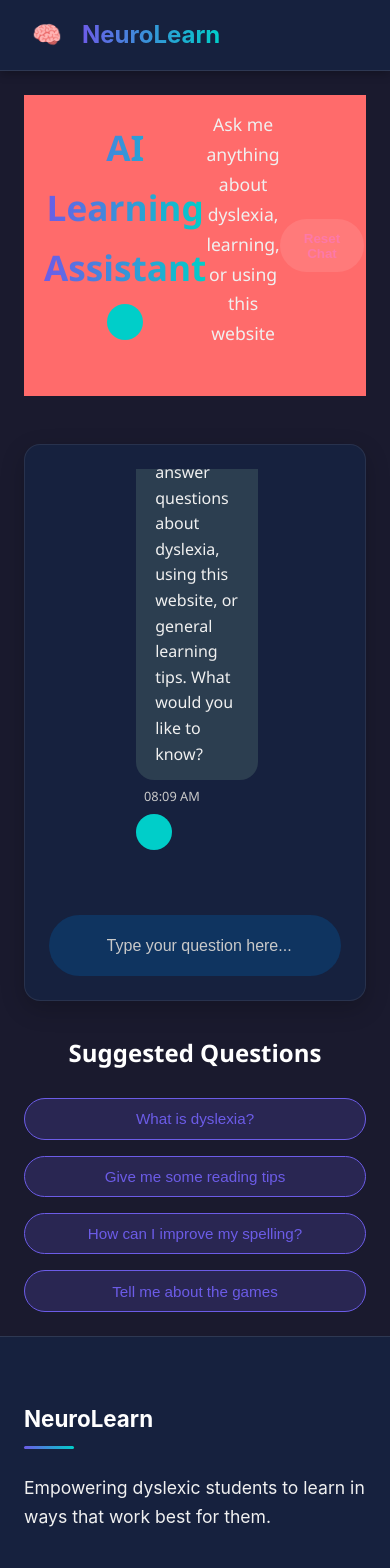
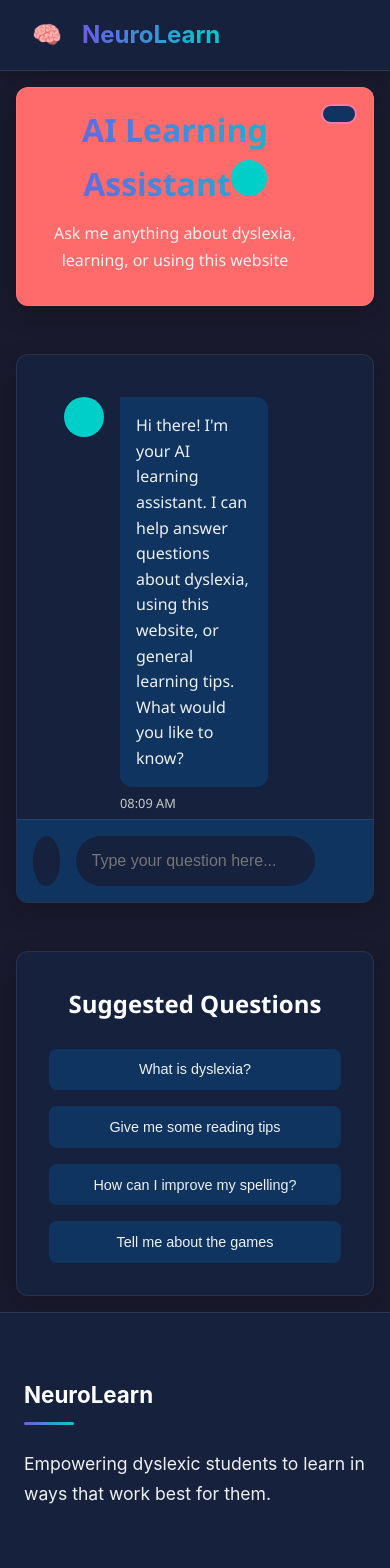
Before and after one commit to Unique0202/AI-Tutor-for-Dyslexic, a React (Create React App) app: page /chatbot in a window 390 px wide. Shown: the top 1568 px of the page. Built offline with nearby package versions, Linux system fonts and the light colour scheme.

Commit message:
updated chatbot styles

```diff
--- a/src/pages/ChatbotPage.js
+++ b/src/pages/ChatbotPage.js
@@ -18,13 +18,24 @@ const ChatbotPage = () => {
   const [isListening, setIsListening] = useState(false);
   const { speak, settings } = useAccessibility();
 
+    // Scroll to top on initial render
+    useEffect(() => {
+      window.scrollTo(0, 0);
+    }, []);
   // Auto scroll to bottom when new messages arrive
   useEffect(() => {
+    if (messages.length > 1 && !isThinking) {
       scrollToBottom();
-  }, [messages]);
+    }
+  }, [messages, isThinking]);
 
   const scrollToBottom = () => {
-    messagesEndRef.current?.scrollIntoView({ behavior: 'smooth' });
+    if (messagesEndRef.current) {
+      messagesEndRef.current.scrollIntoView({
+        behavior: 'smooth',
+        block: 'nearest' // Changed from 'end' to 'nearest' for less aggressive scrolling
+      });
+    }
   };
 
   const handleInputChange = (e) => {
@@ -60,6 +71,11 @@ const ChatbotPage = () => {
       if (settings.textToSpeechEnabled) {
         speak(botResponse);
       }
+
+      // Only scroll after bot responds, not after user submits
+      setTimeout(() => {
+        scrollToBottom();
+      }, 100);
     }, 1500);
   };
 
@@ -150,6 +166,7 @@ const ChatbotPage = () => {
   return (
     <div className="chatbot-page">
       <div className="chatbot-header">
+        <div className="chatbot-title-container">
           <h1 className="chatbot-title">
             AI Learning Assistant
             <TextToSpeech text="AI Learning Assistant. Ask me anything about dyslexia, learning, or using this website." />
@@ -157,6 +174,7 @@ const ChatbotPage = () => {
           <p className="chatbot-subtitle">
             Ask me anything about dyslexia, learning, or using this website
           </p>
+        </div>
         <button className="reset-chat-button" onClick={resetChat}>
           <RefreshCw size={16} />
           <span>Reset Chat</span>
@@ -164,7 +182,10 @@ const ChatbotPage = () => {
       </div>
 
       <div className="chat-container">
-        <div className="messages-container">
+        <div className="messages-container" style={{
+          justifyContent: messages.length <= 1 ? 'flex-end' : 'flex-start' ,
+          overflowAnchor: 'none' // Add this to prevent auto-scrolling
+        }}>
           {messages.map((message, index) => (
             <div
               key={index}
--- a/src/styles/ChatbotPage.css
+++ b/src/styles/ChatbotPage.css
@@ -7,120 +7,155 @@
   --dark-bg: #1a1a2e;
   --darker-bg: #16213e;
   --card-bg: #0f3460;
-  --message-user-bg: #2d3748;
-  --message-bot-bg: #2c3e50;
   --text-light: #f0f0f0;
   --text-lighter: #ffffff;
   --text-muted: #c9c9c9;
   --transition-speed: 0.3s;
+  --section-gap: 4rem;
   font-family: 'Segoe UI', Tahoma, Geneva, Verdana, sans-serif;
   background-color: var(--dark-bg);
   color: var(--text-light);
   min-height: 100vh;
+  line-height: 1.7;
   padding: 2rem;
-  line-height: 1.7;
 }
 
+/* Chatbot Header */
+/* Updated Chatbot Header Styles */
 .chatbot-header {
   text-align: center;
   margin-bottom: 3rem;
-  max-width: 900px;
+  padding: 2rem;
+  background-color: var(--darker-bg);
+  border-radius: 12px;
+  box-shadow: 0 8px 24px rgba(0, 0, 0, 0.2);
+  border: 1px solid rgba(255, 255, 255, 0.08);
+  max-width: 1200px;
   margin-left: auto;
   margin-right: auto;
+  position: relative; /* Added for absolute positioning of reset button */
+}
+
+.chatbot-title-container {
+  margin-bottom: 1rem;
 }
 
 .chatbot-title {
-  font-size: 2.8rem;
+  font-size: 2.5rem;
   font-weight: 800;
-  margin-bottom: 1rem;
+  margin-bottom: 0.5rem; /* Reduced space between title and subtitle */
   color: var(--text-lighter);
   background: linear-gradient(90deg, var(--primary-color), var(--secondary-color));
   -webkit-background-clip: text;
   background-clip: text;
   -webkit-text-fill-color: transparent;
+  display: inline-block; /* Helps with gradient text alignment */
 }
 
 .chatbot-subtitle {
-  font-size: 1.3rem;
+  font-size: 1.2rem;
   color: var(--text-light);
-  margin-bottom: 2rem;
-  max-width: 700px;
-  margin-left: auto;
-  margin-right: auto;
+  margin-bottom: 0; /* Remove bottom margin */
 }
 
 .reset-chat-button {
+  position: absolute;
+  top: 1.5rem;
+  right: 1.5rem;
   display: inline-flex;
   align-items: center;
   gap: 0.5rem;
   padding: 0.7rem 1.5rem;
-  background-color: rgba(255, 255, 255, 0.1);
+  background-color: var(--card-bg); /* Added background color */
   color: var(--accent-color);
-  border: none;
+  border: 2px solid var(--accent-color);
   border-radius: 50px;
   font-weight: 600;
   cursor: pointer;
   transition: all var(--transition-speed) ease;
+  z-index: 1;
 }
 
 .reset-chat-button:hover {
-  background-color: rgba(253, 121, 168, 0.2);
+  background-color: var(--accent-color);
+  color: white;
   transform: translateY(-2px);
 }
 
+/* Responsive adjustments */
+@media (max-width: 768px) {
+  .chatbot-header {
+    padding: 1.5rem 1rem 1.5rem 1rem;
+  }
+
+  .chatbot-title {
+    font-size: 1.8rem;
+    padding-right: 40px; /* Space for reset button */
+  }
+
+  .chatbot-subtitle {
+    font-size: 1rem;
+    padding-right: 40px; /* Space for reset button */
+  }
+
+  .reset-chat-button {
+    top: 1rem;
+    right: 1rem;
+    padding: 0.5rem 1rem;
+  }
+
+  .reset-chat-button span {
+    display: none; /* Hide text on mobile */
+  }
+}
+
+/* Chat Container */
 .chat-container {
-  max-width: 900px;
+  max-width: 1200px;
   margin: 0 auto;
+  display: flex;
+  flex-direction: column;
+  height: 60vh;
   background-color: var(--darker-bg);
-  border-radius: 16px;
-  padding: 2rem;
+  border-radius: 12px;
   box-shadow: 0 8px 24px rgba(0, 0, 0, 0.2);
+  overflow: hidden;
   border: 1px solid rgba(255, 255, 255, 0.08);
 }
 
 .messages-container {
-  height: 60vh;
+  flex: 1;
+  padding: 2rem;
   overflow-y: auto;
-  padding: 1rem;
-  margin-bottom: 1.5rem;
-  scrollbar-width: thin;
-  scrollbar-color: var(--primary-color) var(--darker-bg);
+  scroll-behavior: smooth;
 }
 
-.messages-container::-webkit-scrollbar {
-  width: 8px;
-}
-
-.messages-container::-webkit-scrollbar-track {
-  background: var(--darker-bg);
-}
-
-.messages-container::-webkit-scrollbar-thumb {
-  background-color: var(--primary-color);
-  border-radius: 20px;
-}
-
+/* Message Styling */
 .message {
   display: flex;
   gap: 1rem;
   margin-bottom: 1.5rem;
-  animation: fadeIn 0.3s ease;
+  max-width: 80%;
 }
 
-@keyframes fadeIn {
-  from { opacity: 0; transform: translateY(10px); }
-  to { opacity: 1; transform: translateY(0); }
+.user-message {
+  margin-left: auto;
+  flex-direction: row-reverse;
+}
+
+.bot-message {
+  margin-right: auto;
 }
 
 .message-avatar {
-  flex-shrink: 0;
   width: 40px;
   height: 40px;
   border-radius: 50%;
+  background-color: var(--card-bg);
   display: flex;
   align-items: center;
   justify-content: center;
-  margin-top: 0.5rem;
+  flex-shrink: 0;
 }
 
 .user-message .message-avatar {
@@ -134,42 +169,46 @@
 }
 
 .message-content {
-  flex: 1;
+  display: flex;
+  flex-direction: column;
+  gap: 0.5rem;
+}
+
+.user-message .message-content {
+  align-items: flex-end;
 }
 
 .message-text {
-  padding: 1rem 1.5rem;
-  border-radius: 18px;
+  padding: 1rem;
+  border-radius: 12px;
   line-height: 1.6;
   font-size: 1.1rem;
-  position: relative;
 }
 
 .user-message .message-text {
-  background-color: var(--message-user-bg);
-  border-top-right-radius: 4px;
-  color: var(--text-light);
+  background-color: var(--primary-color);
+  color: white;
+  border-top-right-radius: 0;
 }
 
 .bot-message .message-text {
-  background-color: var(--message-bot-bg);
-  border-top-left-radius: 4px;
+  background-color: var(--card-bg);
   color: var(--text-light);
+  border-top-left-radius: 0;
 }
 
 .message-time {
   font-size: 0.8rem;
   color: var(--text-muted);
-  margin-top: 0.5rem;
-  margin-left: 0.5rem;
 }
 
 .message-actions {
-  margin-top: 0.5rem;
   display: flex;
   gap: 0.5rem;
+  margin-top: 0.5rem;
 }
 
+/* Thinking Indicator */
 .thinking-indicator {
   display: flex;
   gap: 0.5rem;
@@ -181,12 +220,8 @@
   width: 10px;
   height: 10px;
   border-radius: 50%;
-  background-color: var(--text-muted);
+  background-color: var(--secondary-color);
   animation: bounce 1.4s infinite ease-in-out;
-}
-
-.thinking-indicator span:nth-child(1) {
-  animation-delay: 0s;
 }
 
 .thinking-indicator span:nth-child(2) {
@@ -198,175 +233,180 @@
 }
 
 @keyframes bounce {
-  0%, 60%, 100% { transform: translateY(0); }
-  30% { transform: translateY(-8px); }
+  0%, 80%, 100% {
+    transform: scale(0);
+    opacity: 0.5;
+  }
+  40% {
+    transform: scale(1);
+    opacity: 1;
+  }
 }
 
+/* Chat Input */
 .chat-input {
   display: flex;
-  gap: 1rem;
-  align-items: center;
+  padding: 1rem;
   background-color: var(--card-bg);
-  padding: 0.8rem 1.2rem;
-  border-radius: 50px;
+  border-top: 1px solid rgba(255, 255, 255, 0.08);
 }
 
 .chat-input input {
   flex: 1;
-  background: transparent;
+  padding: 1rem;
   border: none;
+  border-radius: 50px;
+  background-color: var(--darker-bg);
   color: var(--text-light);
-  font-size: 1.1rem;
-  padding: 0.8rem;
-  outline: none;
+  font-size: 1rem;
+  margin: 0 1rem;
 }
 
-.chat-input input::placeholder {
-  color: var(--text-muted);
+.chat-input input:focus {
+  outline: 2px solid var(--primary-color);
+}
+
+.voice-input-button,
+.send-button {
+  width: 50px;
+  height: 50px;
+  border-radius: 50%;
+  display: flex;
+  align-items: center;
+  justify-content: center;
+  border: none;
+  cursor: pointer;
+  transition: all var(--transition-speed) ease;
 }
 
 .voice-input-button {
-  background: transparent;
-  border: none;
+  background-color: var(--darker-bg);
   color: var(--text-light);
-  cursor: pointer;
-  padding: 0.5rem;
-  border-radius: 50%;
-  transition: all var(--transition-speed) ease;
-  display: flex;
-  align-items: center;
-  justify-content: center;
 }
 
 .voice-input-button:hover {
-  background-color: rgba(255, 255, 255, 0.1);
+  background-color: var(--primary-color);
+  color: white;
 }
 
 .voice-input-button.listening {
-  color: var(--accent-color);
+  background-color: var(--accent-color);
+  color: white;
   animation: pulse 1.5s infinite;
-}
-
-@keyframes pulse {
-  0% { box-shadow: 0 0 0 0 rgba(253, 121, 168, 0.4); }
-  70% { box-shadow: 0 0 0 10px rgba(253, 121, 168, 0); }
-  100% { box-shadow: 0 0 0 0 rgba(253, 121, 168, 0); }
 }
 
 .send-button {
   background-color: var(--primary-color);
   color: white;
-  border: none;
-  border-radius: 50%;
-  width: 42px;
-  height: 42px;
-  display: flex;
-  align-items: center;
-  justify-content: center;
-  cursor: pointer;
-  transition: all var(--transition-speed) ease;
 }
 
-.send-button:hover {
+.send-button:disabled {
+  background-color: var(--card-bg);
+  color: var(--text-muted);
+  cursor: not-allowed;
+}
+
+.send-button:not(:disabled):hover {
   background-color: #5649d2;
   transform: translateY(-2px);
 }
 
-.send-button:disabled {
-  background-color: var(--text-muted);
-  cursor: not-allowed;
-  transform: none;
+@keyframes pulse {
+  0% {
+    box-shadow: 0 0 0 0 rgba(253, 121, 168, 0.7);
+  }
+  70% {
+    box-shadow: 0 0 0 10px rgba(253, 121, 168, 0);
+  }
+  100% {
+    box-shadow: 0 0 0 0 rgba(253, 121, 168, 0);
+  }
 }
 
+/* Chatbot Suggestions */
 .chatbot-suggestions {
-  max-width: 900px;
-  margin: 2rem auto 0;
-  text-align: center;
+  max-width: 1200px;
+  margin: 3rem auto 0;
+  padding: 2rem;
+  background-color: var(--darker-bg);
+  border-radius: 12px;
+  box-shadow: 0 8px 24px rgba(0, 0, 0, 0.2);
+  border: 1px solid rgba(255, 255, 255, 0.08);
 }
 
 .chatbot-suggestions h3 {
   font-size: 1.5rem;
   margin-bottom: 1.5rem;
   color: var(--text-lighter);
+  text-align: center;
 }
 
 .suggestion-buttons {
-  display: flex;
-  flex-wrap: wrap;
+  display: grid;
+  grid-template-columns: repeat(auto-fit, minmax(200px, 1fr));
   gap: 1rem;
-  justify-content: center;
 }
 
 .suggestion-button {
-  background-color: rgba(108, 92, 231, 0.2);
-  color: var(--primary-color);
-  border: 1px solid var(--primary-color);
-  border-radius: 50px;
-  padding: 0.7rem 1.5rem;
-  font-size: 0.95rem;
+  padding: 0.8rem;
+  background-color: var(--card-bg);
+  color: var(--text-light);
+  border: none;
+  border-radius: 8px;
   cursor: pointer;
   transition: all var(--transition-speed) ease;
+  font-size: 0.9rem;
+  text-align: center;
 }
 
 .suggestion-button:hover {
-  background-color: rgba(108, 92, 231, 0.3);
+  background-color: var(--primary-color);
   transform: translateY(-2px);
 }
 
 /* Accessibility Considerations */
 @media (prefers-reduced-motion) {
-  .message,
   .thinking-indicator span,
   .voice-input-button,
-  .send-button,
-  .suggestion-button {
+  .send-button:hover,
+  .suggestion-button:hover,
+  .reset-chat-button:hover {
     animation: none !important;
-    transition: none !important;
+    transform: none !important;
   }
 }
 
 /* Responsive Design */
 @media (max-width: 768px) {
   .chatbot-page {
+    padding: 1rem;
+  }
+
+  .chatbot-header {
     padding: 1.5rem;
   }
 
   .chatbot-title {
-    font-size: 2.2rem;
+    font-size: 2rem;
   }
 
   .chatbot-subtitle {
-    font-size: 1.1rem;
+    font-size: 1rem;
   }
 
-  .chat-container {
-    padding: 1.5rem;
-  }
-
-  .messages-container {
-    height: 50vh;
+  .message {
+    max-width: 90%;
   }
 
   .message-text {
     font-size: 1rem;
-    padding: 0.8rem 1.2rem;
   }
 
-  .chat-input {
-    padding: 0.6rem 1rem;
-  }
-
-  .chat-input input {
-    font-size: 1rem;
-    padding: 0.6rem;
+  .chat-container {
+    height: 65vh;
   }
 
   .suggestion-buttons {
-    flex-direction: column;
-    align-items: center;
-  }
-
-  .suggestion-button {
-    width: 100%;
+    grid-template-columns: 1fr;
   }
 }
```
Lines whose indentation alone changed are shown as unchanged.
